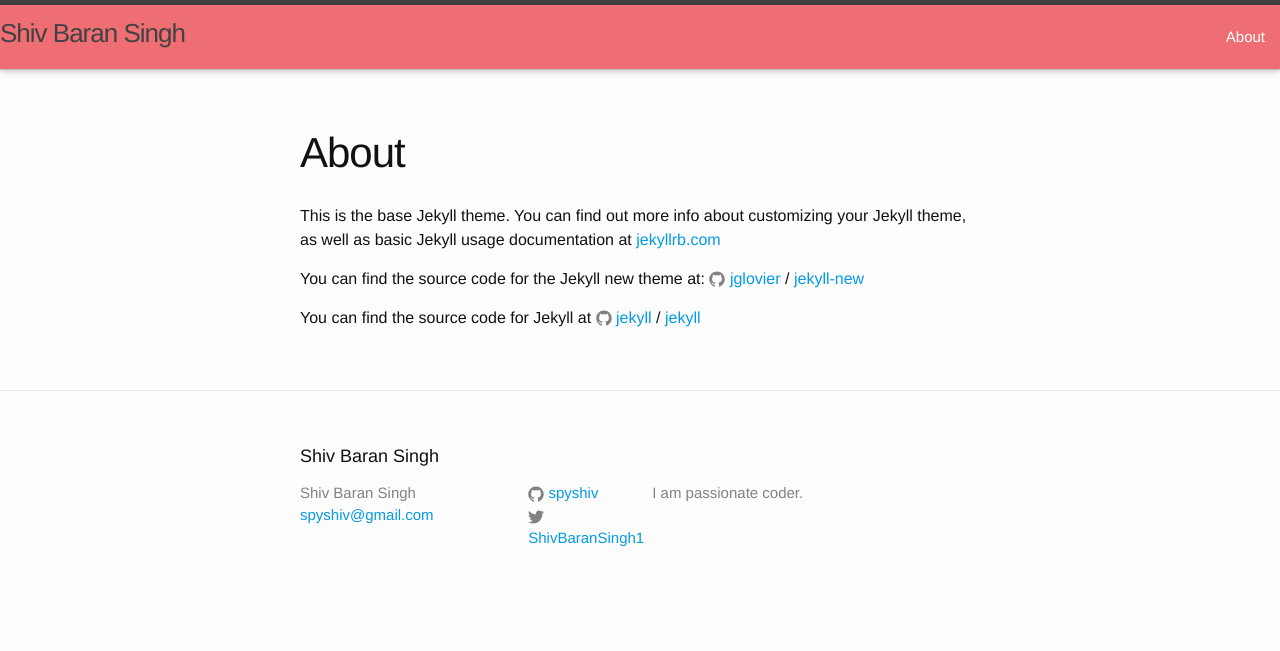
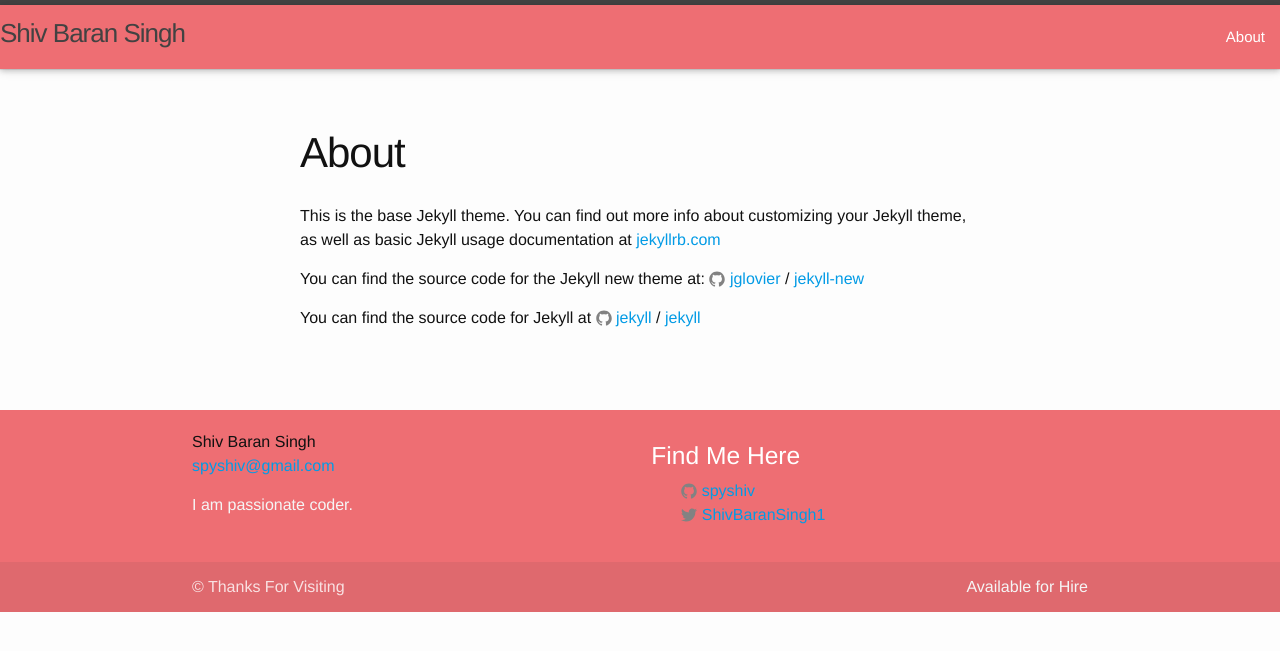
Before and after one commit to spyshiv/portfolio, a Jekyll site: the page built from about.md, in a window 1280 px wide. Shown: the top 651 px of the page. Built offline with Jekyll 4.4.1, drawn with Linux system fonts in a browser that asks for light colours.

Commit message:
footer layout changed #material_design

```diff
--- a/_includes/footer.html
+++ b/_includes/footer.html
@@ -1,19 +1,17 @@
-<footer class="site-footer">
 
-  <div class="wrapper">
-
-    <h2 class="footer-heading">{{ site.title }}</h2>
-
-    <div class="footer-col-wrapper">
-      <div class="footer-col footer-col-1">
+ <footer class="page-footer">
+          <div class="container">
+            <div class="row">
+              <div class="col l6 s12">
                  <ul class="contact-list">
                     <li>{{ site.title }}</li>
                     <li><a href="mailto:{{ site.email }}">{{ site.email }}</a></li>
                   </ul>
+                <p class="grey-text text-lighten-4">{{ site.description }}</p>
               </div>
-
-      <div class="footer-col footer-col-2">
-        <ul class="social-media-list">
+              <div class="col l4 offset-l2 s12">
+                <h5 class="white-text">Find Me Here</h5>
+                <ul>
                     {% if site.github_username %}
                     <li>
                       {% include icon-github.html username=site.github_username %}
@@ -27,14 +25,14 @@
                     {% endif %}
                 </ul>
               </div>
-
-      <div class="footer-col footer-col-3">
-        <p>{{ site.description }}</p>
             </div>
           </div>
-
+          <div class="footer-copyright">
+            <div class="container">
+            © Thanks For Visiting
+            <a class="grey-text text-lighten-4 right">Available for Hire</a>
             </div>
-
+          </div>
         </footer>
 <!--JS Scripts-->
 <script src="{{"/assets/js/jquery-1.11.3.min.js"}}"></script>
--- a/_sass/_base.scss
+++ b/_sass/_base.scss
@@ -87,22 +87,6 @@ h1, h2, h3, h4, h5, h6 {
 
 
 
-/**
- * Links
- */
-a {
-    color: $brand-color;
-    text-decoration: none;
-
-    &:visited {
-        color: darken($brand-color, 15%);
-    }
-
-    &:hover {
-        color: $text-color;
-        text-decoration: underline;
-    }
-}
 
 
 
```
Lines whose indentation alone changed are shown as unchanged.
